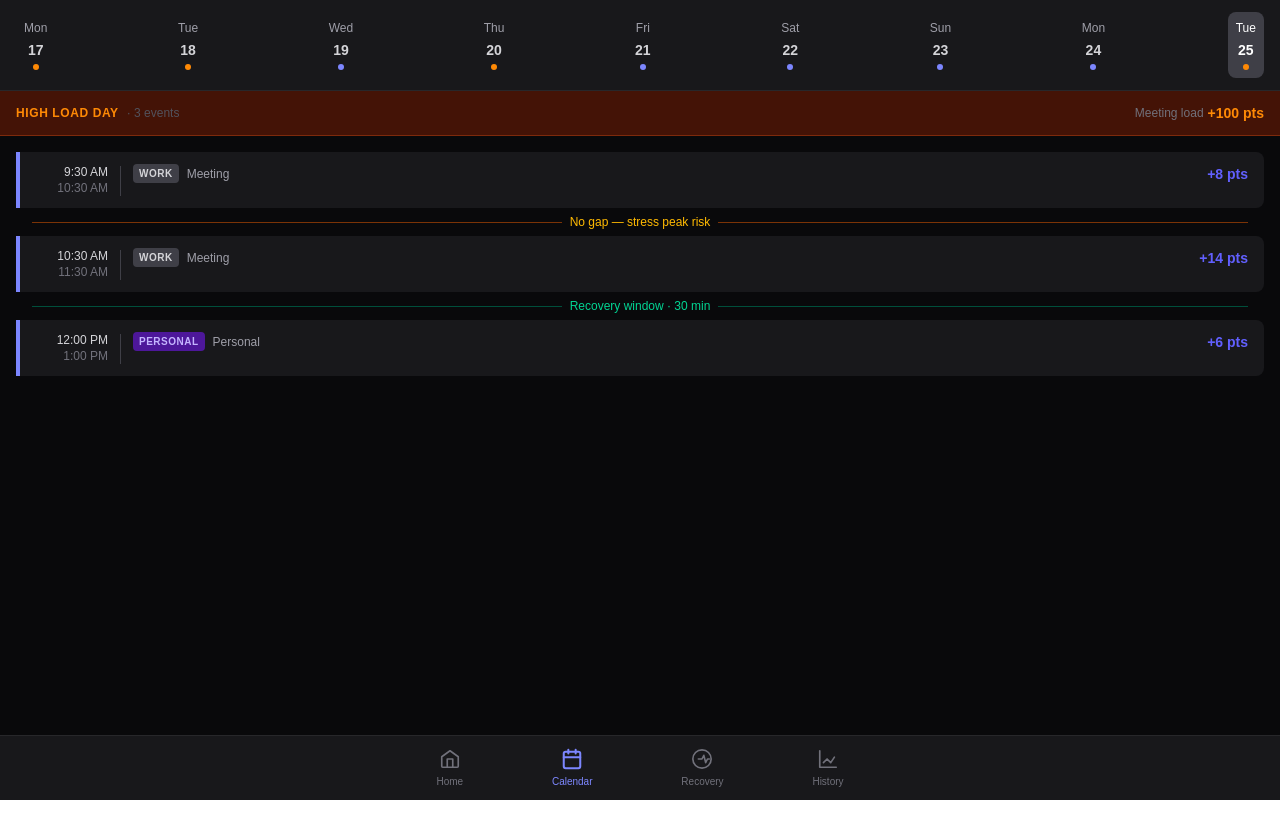
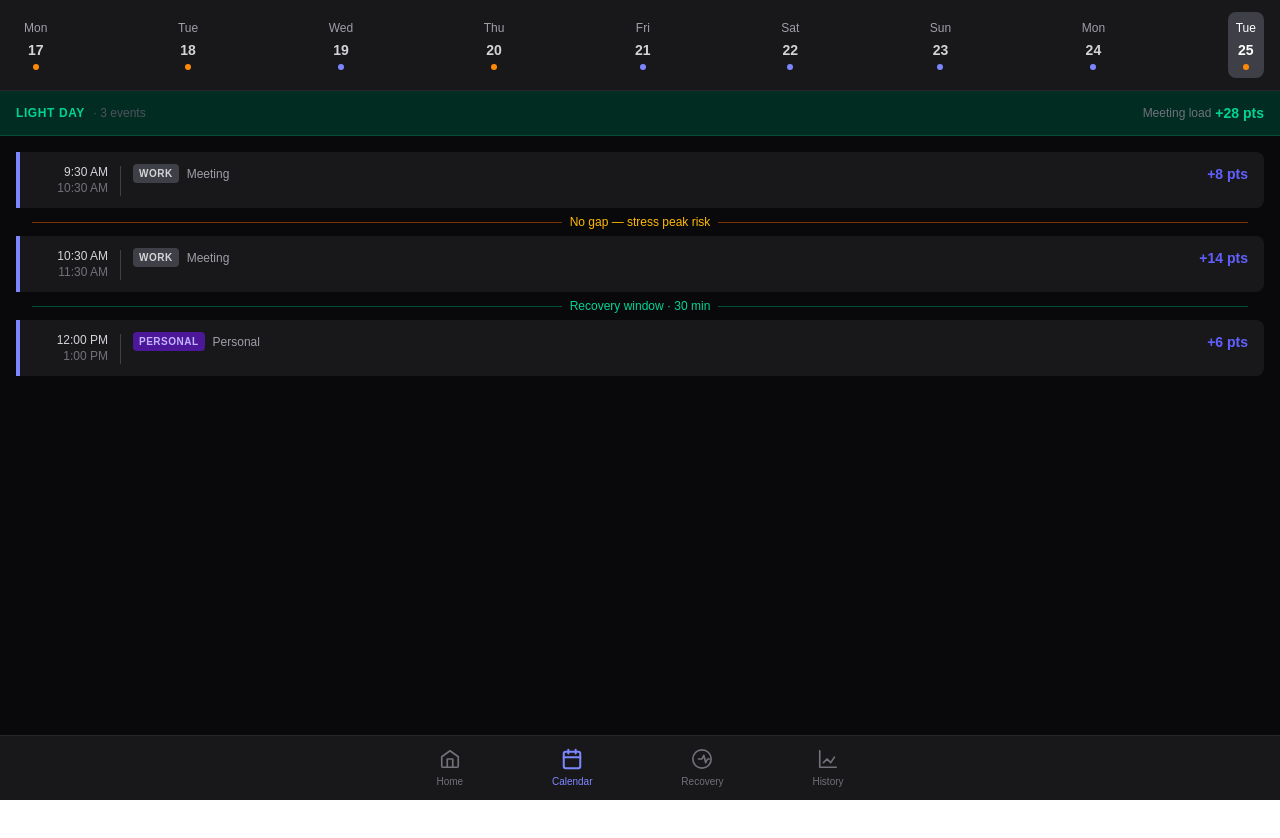
Before and after one commit to stephenkpowell-ops/strata-poc, a Next.js app: page /calendar in a window 1280 px wide. Shown: the top 838 px of the page. Built offline with nearby package versions, Linux system fonts and the light colour scheme.

Commit message:
fix calendar daily stress summary — use stored calendarPts per day

```diff
--- a/src/app/calendar/page.tsx
+++ b/src/app/calendar/page.tsx
@@ -11,6 +11,13 @@
  *   - Timeline events list with color-coded EventRow components
  *   - GapIndicator between consecutive events
  *   - EventDetail slide-up panel on event tap
+ *
+ * Note on calendarPts:
+ *   The summary bar always reads calendarPts from FIXTURE_SCORES for the
+ *   selected day. This is the correct pre-computed value per day.
+ *   dailyResult from the store scores ALL fixture events together and is
+ *   only used to get per-event breakdowns for the EventRow and EventDetail
+ *   components — not for the day total.
  */
 
 import { useState } from 'react';
@@ -102,8 +109,14 @@ export default function CalendarPage() {
   // Selected event for the detail panel
   const [selectedEventId, setSelectedEventId] = useState<string | null>(null);
 
-  // The date of the selected day tab
-  const selectedDate = scores[selectedIndex]?.date;
+  // The date and score record for the selected day
+  const selectedScore = scores[selectedIndex];
+  const selectedDate  = selectedScore?.date;
+
+  // Always use the stored calendarPts for the summary bar — this is the
+  // correct pre-computed value for each day from FIXTURE_SCORES.
+  // dailyResult.calendarPts scores ALL events together and is not per-day.
+  const calendarPtsToday = selectedScore?.calendarPts ?? 0;
 
   // Filter events to those starting on the selected day, sorted by startAt
   const dayEvents = events
@@ -111,18 +124,11 @@ export default function CalendarPage() {
     .sort((a, b) => new Date(a.startAt).getTime() - new Date(b.startAt).getTime());
 
   // Match each day event to its scored counterpart from the StressEngine output
+  // dailyResult.scoredEvents gives correct per-event breakdowns for the
+  // events that share the same day as the fixture events (March 25)
   const scoredEventMap = new Map(
     dailyResult.scoredEvents.map(s => [s.eventId, s])
   );
-
-  // Total calendar pts for the selected day
-  // For the day with events (March 25), use live StressEngine output.
-  // For other days, use the stored calendarPts from FIXTURE_SCORES.
-  const selectedScore    = scores[selectedIndex];
-  const isLiveScoredDay  = dayEvents.length > 0;
-  const calendarPtsToday = isLiveScoredDay
-    ? dailyResult.calendarPts
-    : selectedScore?.calendarPts ?? 0;
 
   // Resolve the selected event and its score for the detail panel
   const selectedEvent  = selectedEventId ? events.find(e => e.id === selectedEventId) ?? null : null;
```
